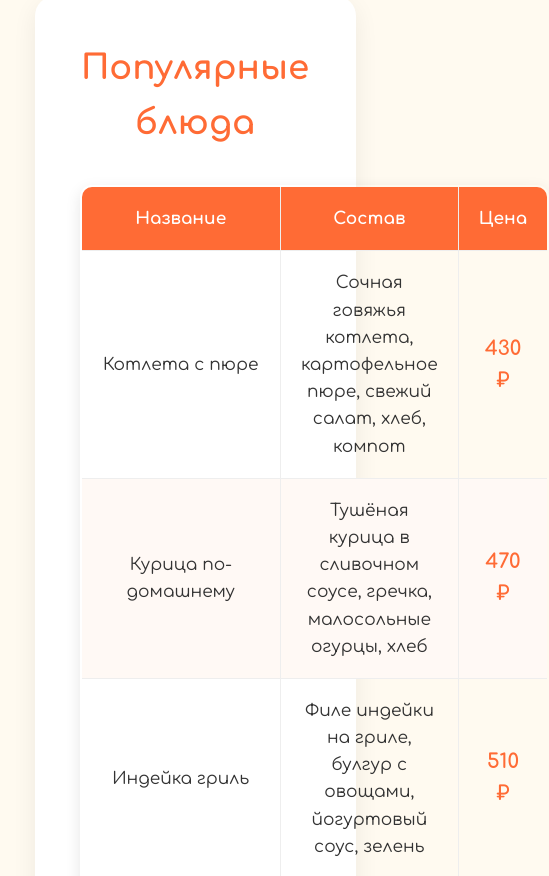
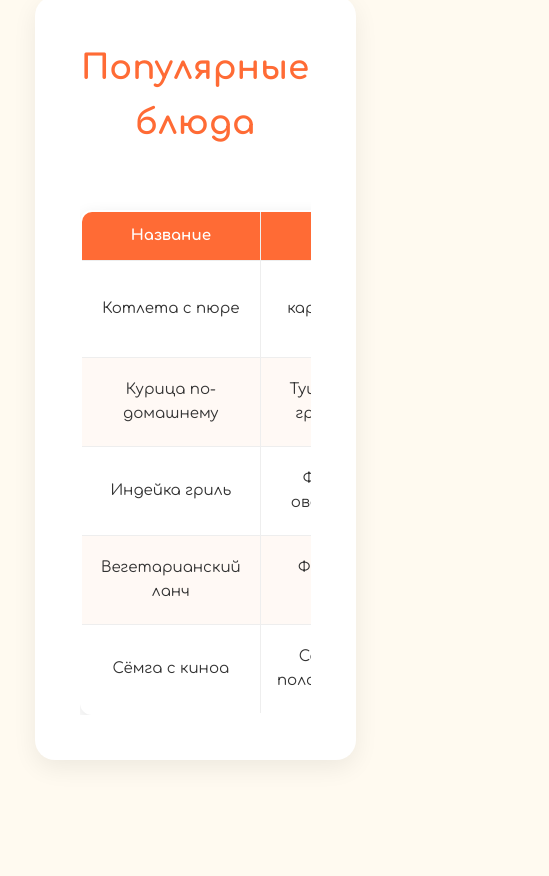
Before and after one commit to dashyk0/veb2025, a plain HTML site: page index.html in a window 390 px wide. Shown: the part 2277-3153 px from the top of the page, 549 px wide, since content can reach past the window. Drawn offline with Linux system fonts and the light colour scheme.

Commit message:
Implement responsive table design for mobile
Added responsive design for tables on mobile devices.

```diff
--- a/css/style.css
+++ b/css/style.css
@@ -203,3 +203,19 @@ footer a:hover {
     margin-bottom: 25px;
     font-weight: 700;
 }
+/* Адаптация таблицы для телефонов */
+.table-wrapper {
+    width: 100%;
+    overflow-x: auto;
+}
+
+@media (max-width: 768px) {
+    table {
+        min-width: 600px;
+    }
+
+    th, td {
+        padding: 12px 10px;
+        font-size: 15px;
+    }
+}
```
